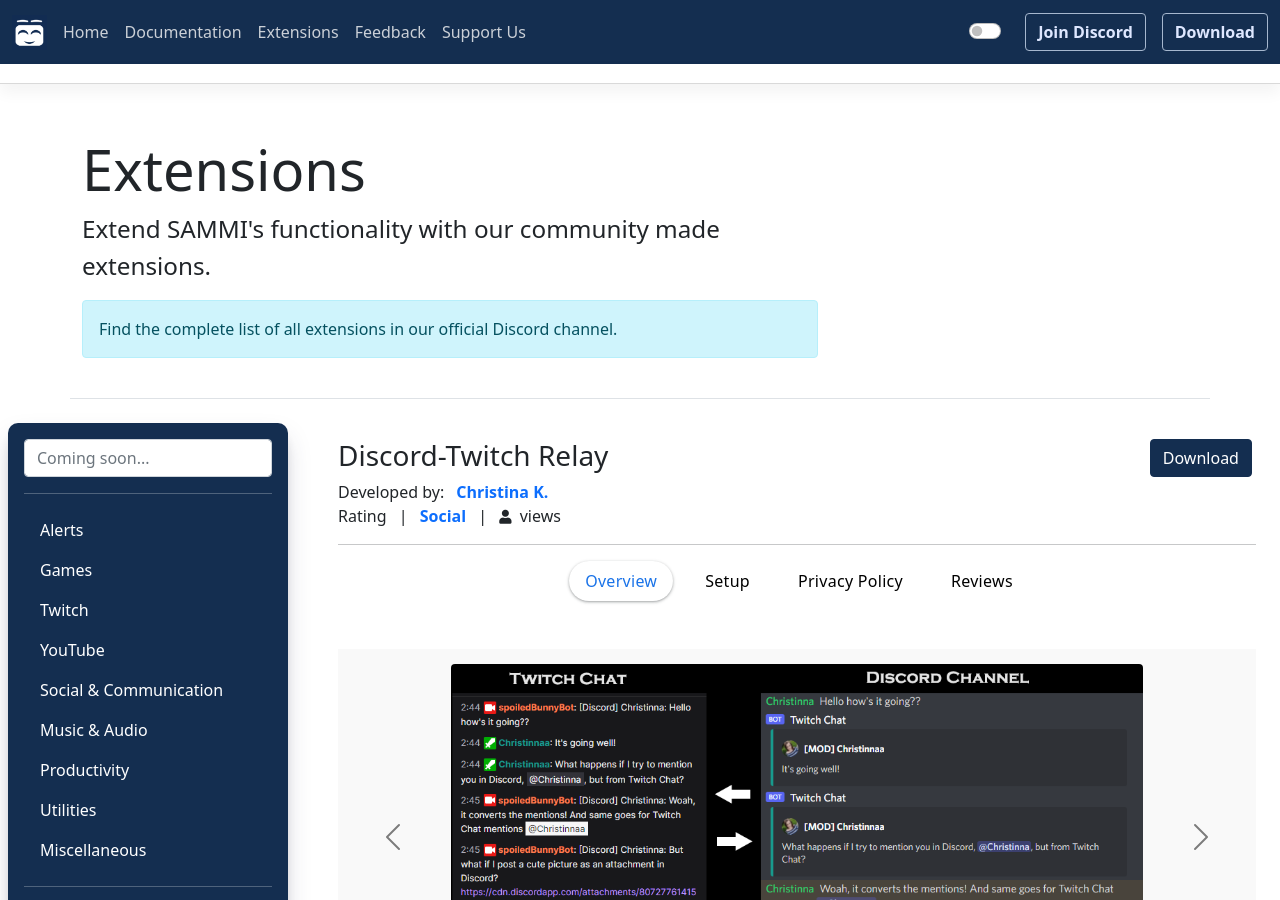
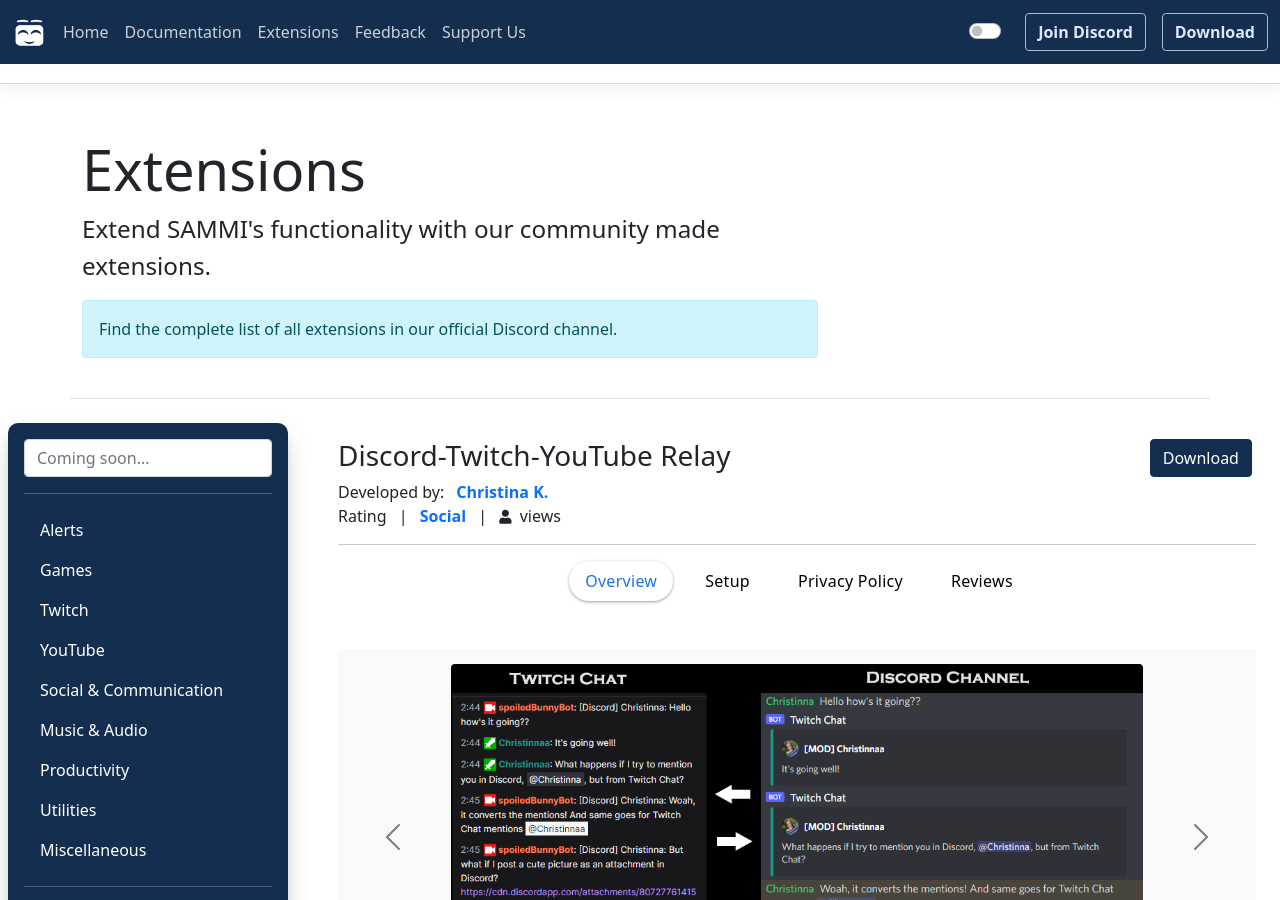
Before and after one commit to SAMMISolutions/SAMMISolutions.github.io, a Jekyll site: the page built from collections/_extensions/discord-relay.md, in a window 1280 px wide and 900 px high. Built offline with Jekyll 4.4.1, drawn with Linux system fonts in a browser that asks for light colours; comment, search, counter and statistics services are not loaded; some of the changed lines change nothing that is shown.

Commit message:
Update discord-relay.md

```diff
--- a/collections/_extensions/discord-relay.md
+++ b/collections/_extensions/discord-relay.md
@@ -1,8 +1,8 @@
 ---
 layout: ext_single
-title: Discord-Twitch Relay
+title: Discord-Twitch-YouTube Relay
 slug: discord-relay
-desc:  Relay messages between Twitch and Discord and send trigger from Discord to SAMMI
+desc:  Relay messages between Twitch/YT and Discord
 category: social
 date: '2024-08-30T00:00:00-05:00'
 permalink: extensions/social/:slug
@@ -38,7 +38,7 @@
     - Limit the bot to listen to specific Discord channels.
     - Convert Discord user mentions to Twitch user mentions.
     - If a Discord message is empty but contains attachments, the attachment URL will be relayed instead.
-setup_url: https://docs.christinak.ca/docs/extensions/discord-controls#setup
+setup_url: https://docs.christinak.ca/docs/extensions/discord-relay#setup
 privacy_collect: false
 privacy_website: false
 privacy_policy:
```
